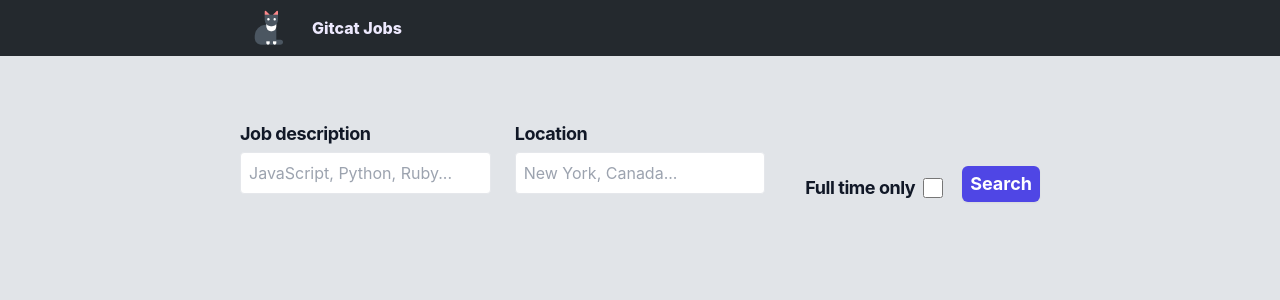
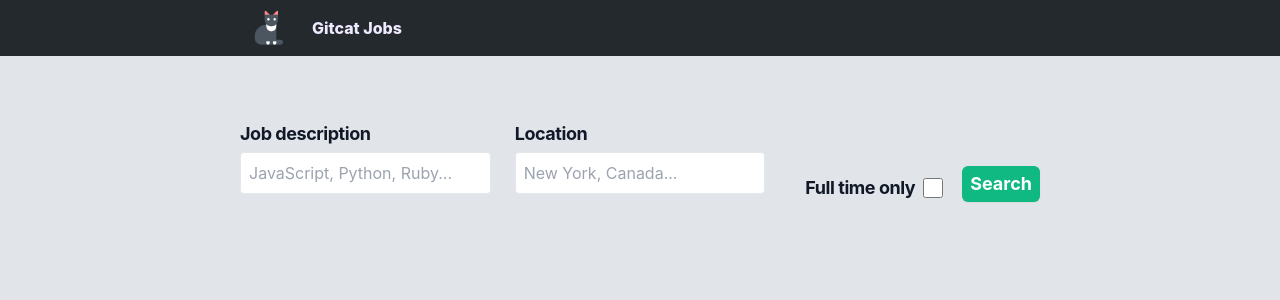
Before and after one commit to denimartn/gitcat-jobs, a React (Create React App) app: page /#/ in a window 1280 px wide. Shown: the top 300 px of the page. Built offline with nearby package versions, Linux system fonts and the light colour scheme; no server answers.

Commit message:
style fixes

```diff
--- a/src/Form.js
+++ b/src/Form.js
@@ -63,7 +63,7 @@ function Form(props) {
           </div>
           <button
             type="submit"
-            className="text-lg py-2 px-2 rounded-md font-bold leading-5 text-white bg-indigo-600 shadow-sm hover:bg-indigo-500 focus:outline-none focus:shadow-outline-blue active:bg-indigo-600"
+            className="text-lg py-2 px-2 rounded-md font-bold leading-5 text-white bg-green-500 shadow-sm hover:bg-green-500 focus:outline-none focus:shadow-outline-green active:bg-green-500"
           >
             Search
           </button>
--- a/src/JobDetail.js
+++ b/src/JobDetail.js
@@ -32,7 +32,7 @@ function JobDetail({ jobs }) {
     <div className="sm:px-60 px-2 my-16">
         {state === "loading" && (
         <div className="flex justify-center mt-28">
-          <SyncLoader color={"#4f46e5"} />
+          <SyncLoader color={"#10B981"} />
         </div>
       )}
       {state === "ready" && (
--- a/src/JobSearch.js
+++ b/src/JobSearch.js
@@ -47,7 +47,7 @@ const JobSearch = () => {
       <Form onSubmit={onSubmit} />
       {state === "loading" && (
         <div className="flex justify-center mt-28">
-          <SyncLoader color={"#4f46e5"} />
+          <SyncLoader color={"#10B981"} />
         </div>
       )}
       {state === "empty" && (
```
